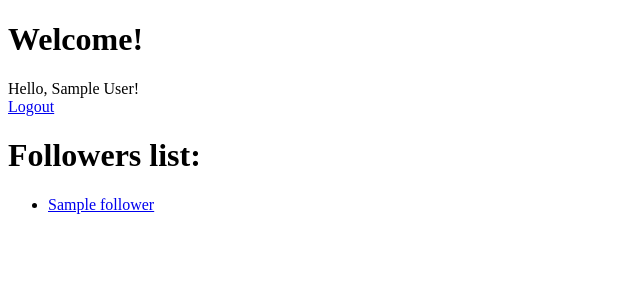
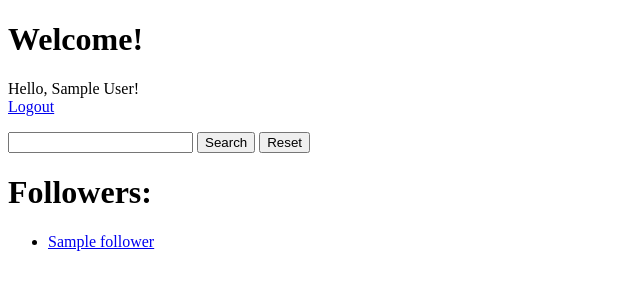
Before and after one commit to ollavrova/twi_extension, a Django app: page / in a window 1280 px wide. Shown: the top 300 px of the page, without its empty margins (0-640 px from the left). Run offline with Django 3.2, Linux system fonts and the light colour scheme; a user stored in the database is signed in; tables that the repository leaves empty hold one stand-in row (values such as "Sample post").

Commit message:
added search by followers screen name

```diff
--- a/app/templates/home.html
+++ b/app/templates/home.html
@@ -5,12 +5,20 @@
   {% include 'login.html' %}
 
   {% if user.is_authenticated %}
+    <p>{% if message %} {{ message }} {% endif %}</p>
+
+    <form method="post" action="{% url 'search' %}">{% csrf_token %}
+      <input name="q" value="{% if q %}{{ q }}{% endif %}">
+      <input type="submit" value="Search">
+      <a href="/"><input type="button" value="Reset"></a>
+    </form>
     {% if followers %}
-      <h1>Followers list:</h1>
+      <h1>Followers:</h1>
       <ul>
         {% for follower in followers %}
           <li><a href="{% url 'follower' follower.id_str %}">{{ follower.screen_name }}</a></li>
-        {% endfor %}</ul>
+        {% endfor %}
+      </ul>
     {% endif %}
   {% endif %}
 
--- a/app/views.py
+++ b/app/views.py
@@ -23,3 +23,10 @@ def logout(request):
 def follower(request, id):
     follower = Followers.objects.get(id_str=id)
     return render(request, 'follower.html', {'follower': follower})
+
+
+def search(request):
+    q = request.POST.get('q')
+    result = Followers.objects.filter(screen_name__istartswith=q)
+    message = str(result.count()) + ' found!'
+    return render(request, 'home.html', {'followers': result, 'q': q, 'message': message})
--- a/twi_extension/urls.py
+++ b/twi_extension/urls.py
@@ -22,5 +22,6 @@ urlpatterns = [
     url(r'^$', views.home, name='home'),
     url(r'^logout/$', views.logout, name='logout'),
     url(r'^follower/(?P<id>\d+)/$', views.follower, name='follower'),
+    url(r'^search/$', views.search, name='search'),
 
 ]
```
